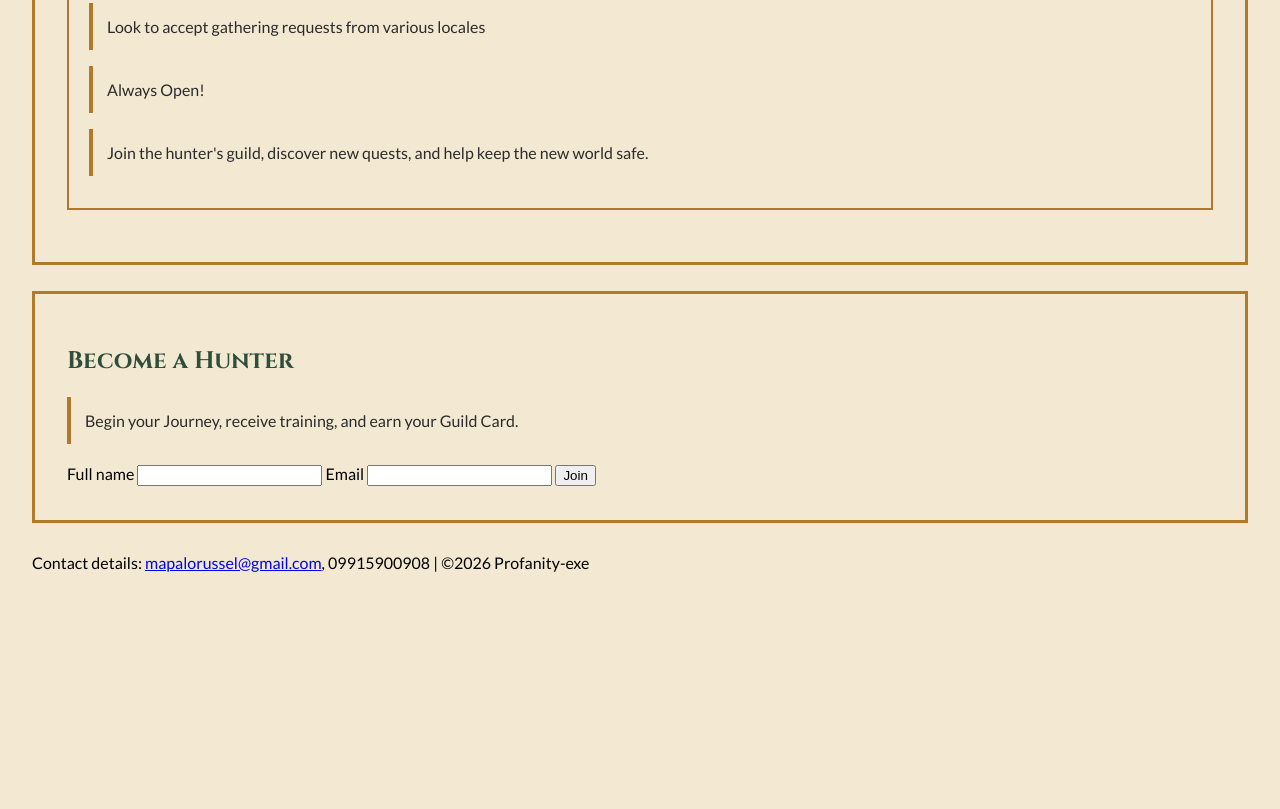
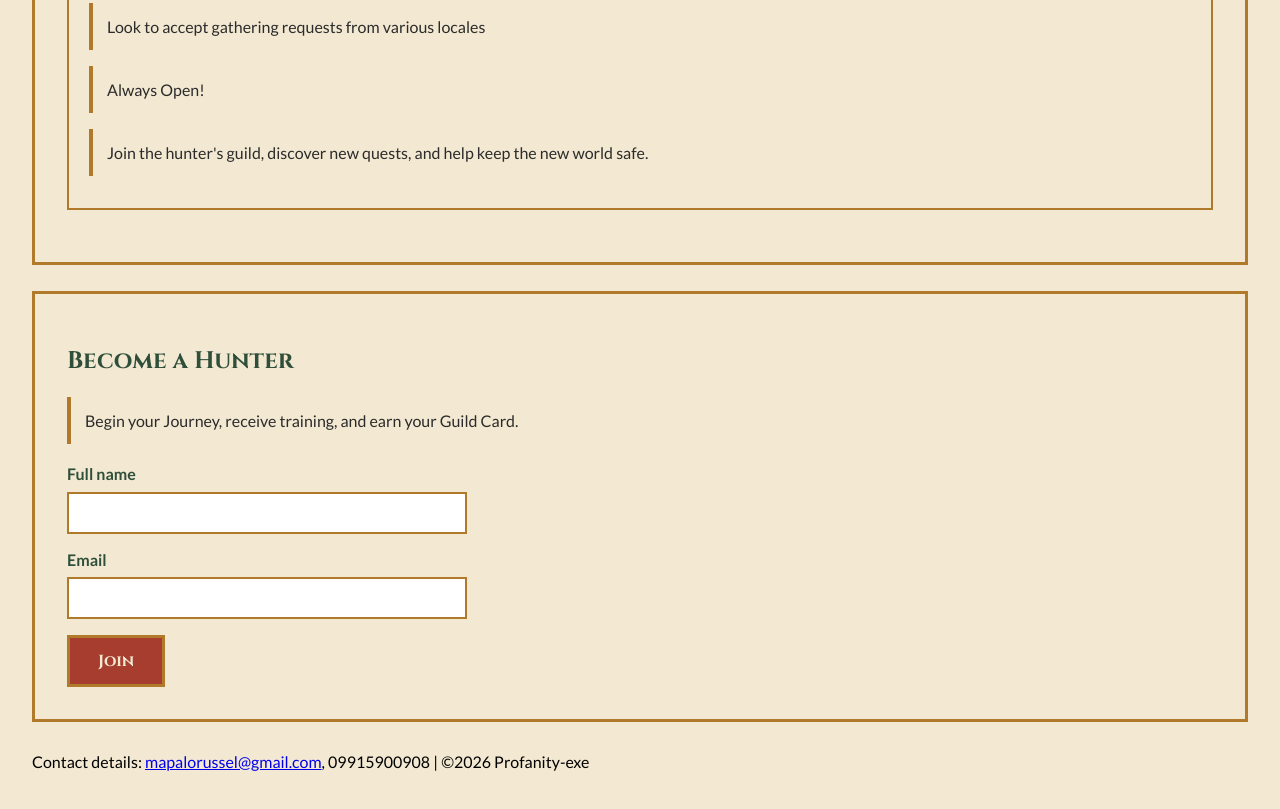
Before and after one commit to Profanity-exe/mapalo-website, a plain HTML site: page index.html in a window 1280 px wide. Shown: the part 1532-2341 px from the top of the page. Before the commit the page ends 2154 px from the top, so only its background shows below. Drawn offline with Linux system fonts and the light colour scheme.

Commit message:
Style sign-up form

```diff
--- a/css/style.css
+++ b/css/style.css
@@ -132,3 +132,28 @@ section p {
 .btn:hover {
     background-color: #2F4F3A;
 }
+
+label {
+    display: block;
+    font-weight: bold;
+    color: #2F4F3A;
+    margin-top: 12px;
+    margin-bottom: 4px;
+}
+
+#fullname,
+#email {
+    display: block;
+    width: 100%;
+    max-width: 400px;
+    padding: 10px 12px;
+    font-size: 16px;
+    border: 2px solid #B07A2A;
+    color: #2B2B2B;
+}
+
+form .btn {
+    margin-top: 16px;
+    font-size: 16px;
+    cursor: pointer;
+}
--- a/index.html
+++ b/index.html
@@ -68,7 +68,7 @@
                     <input type="text" id="fullname" name="fullname">
                     <label for="email">Email</label>
                     <input type="email" id="email" name="email">
-                    <input type="submit" value="Join">
+                    <input type="submit" class="btn" value="Join">
                 </form>
         </section>
     </main>
```
